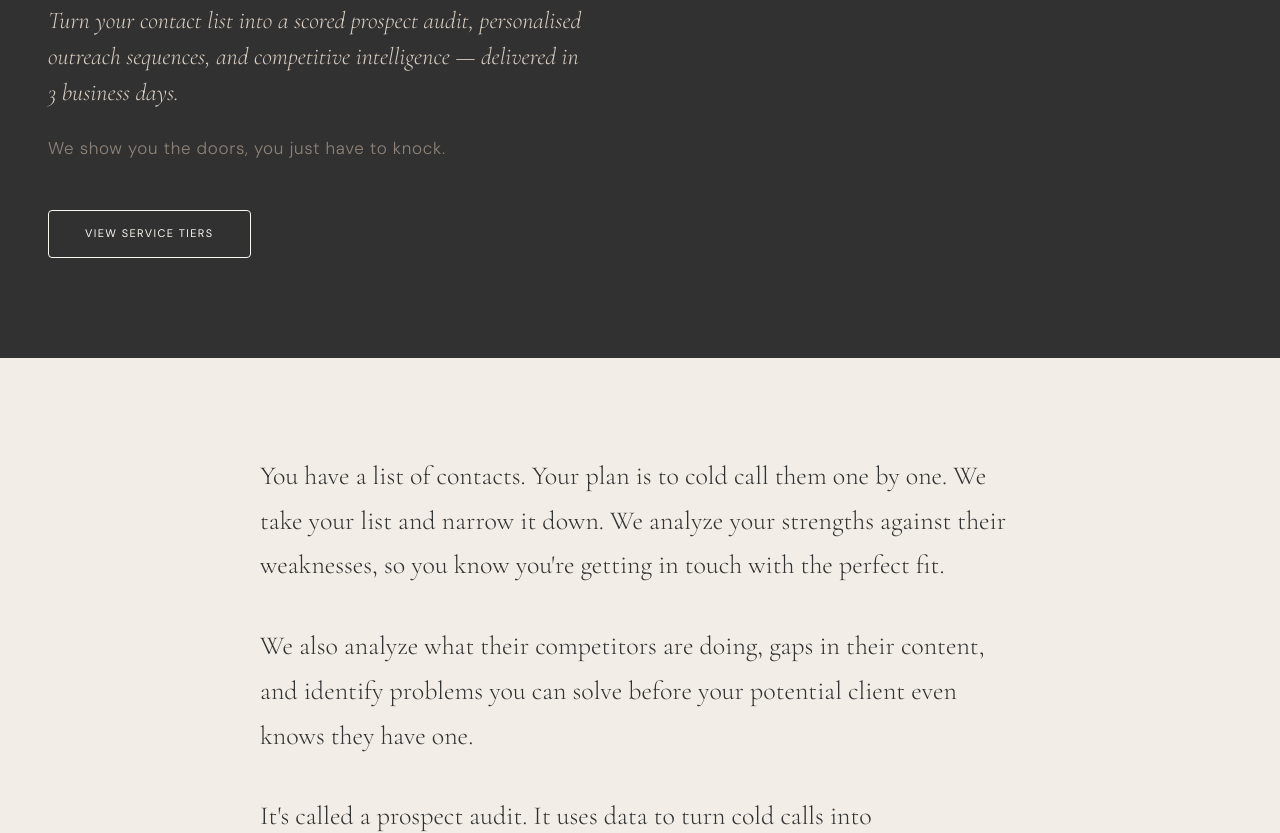
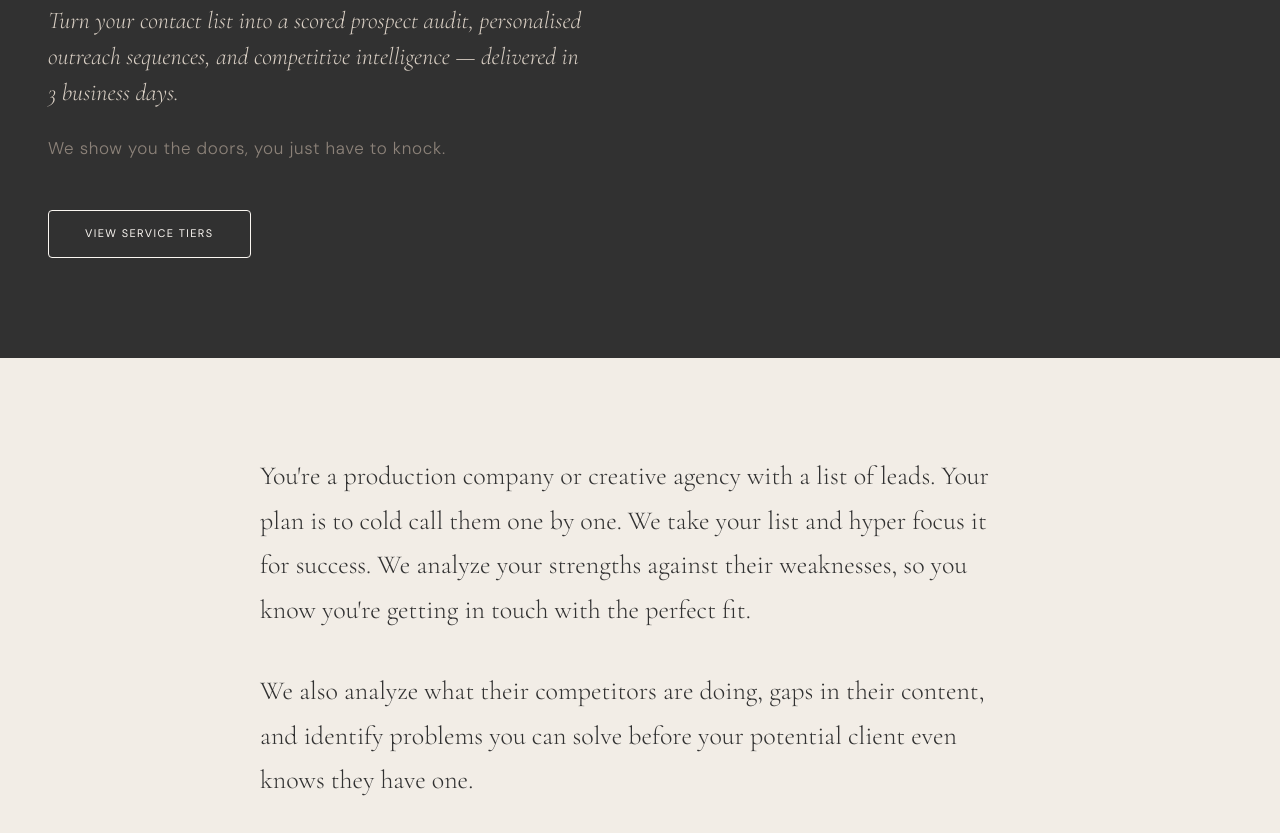
Before and after one commit to macorn1450/newmonday-site, a plain HTML site: page index.html in a window 1280 px wide. Shown: the part 442-1275 px from the top of the page. Drawn offline with nearby package versions, Linux system fonts and the light colour scheme.

Commit message:
Revise manifesto paragraph for clarity and focus

```diff
--- a/index.html
+++ b/index.html
@@ -116,7 +116,7 @@
 
 <div class="manifesto">
   <div class="manifesto-inner">
-    <p>You have a list of contacts. Your plan is to cold call them one by one. We take your list and narrow it down. We analyze your strengths against their weaknesses, so you know you're getting in touch with the perfect fit.</p>
+    <p>You're a production company or creative agency with a list of leads. Your plan is to cold call them one by one. We take your list and hyper focus it for success. We analyze your strengths against their weaknesses, so you know you're getting in touch with the perfect fit.</p>
     <p>We also analyze what their competitors are doing, gaps in their content, and identify problems you can solve before your potential client even knows they have one.</p>
     <p>It's called a prospect audit. It uses data to turn cold calls into demonstrations of your initiative, abilities, and ambition. We turn all of it into an easy-to-implement outreach system — with timelines, touchpoints, and messaging all done for you.</p>
     <p class="manifesto-kicker">We show you the door. You just have to knock.</p>
```
